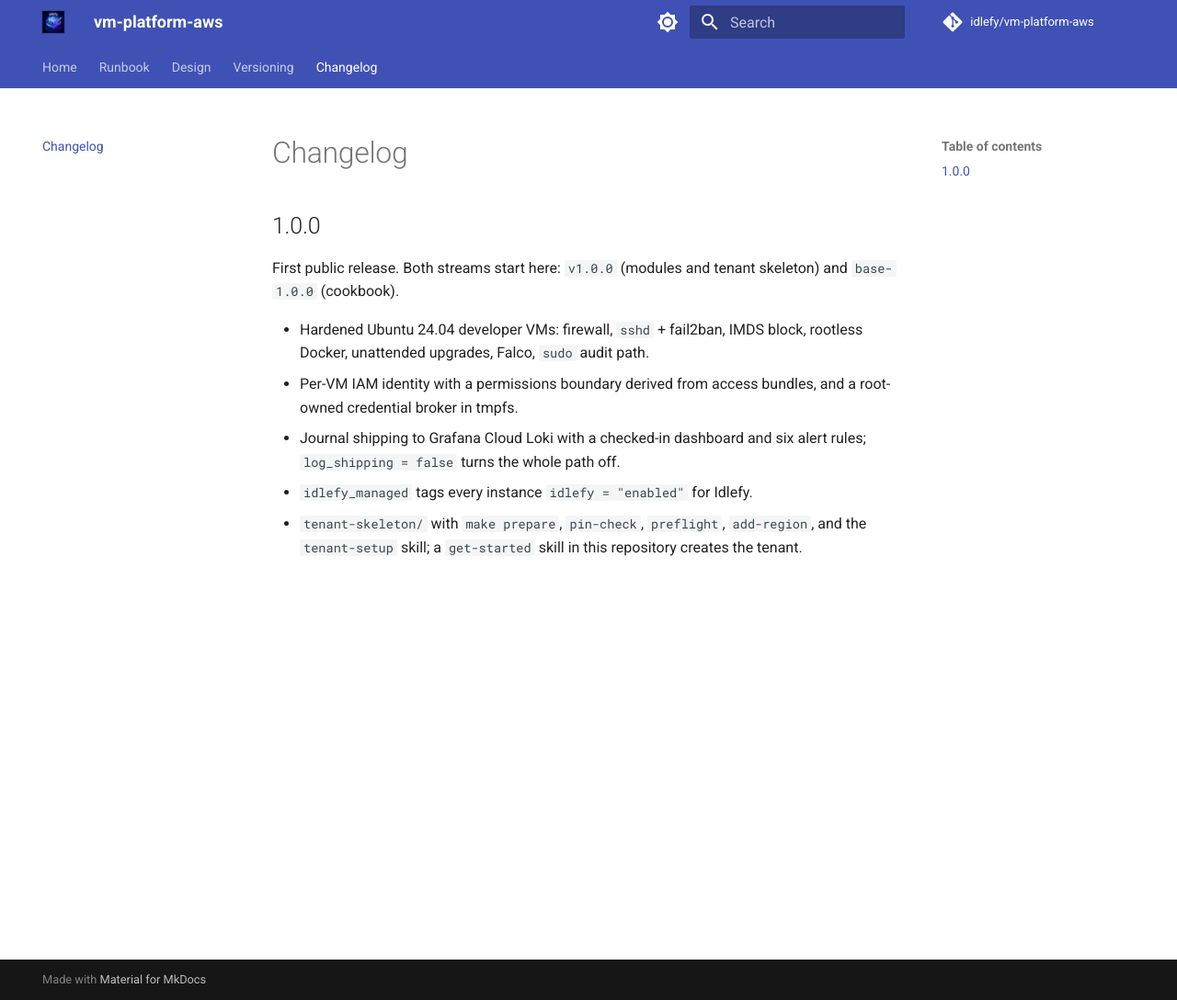
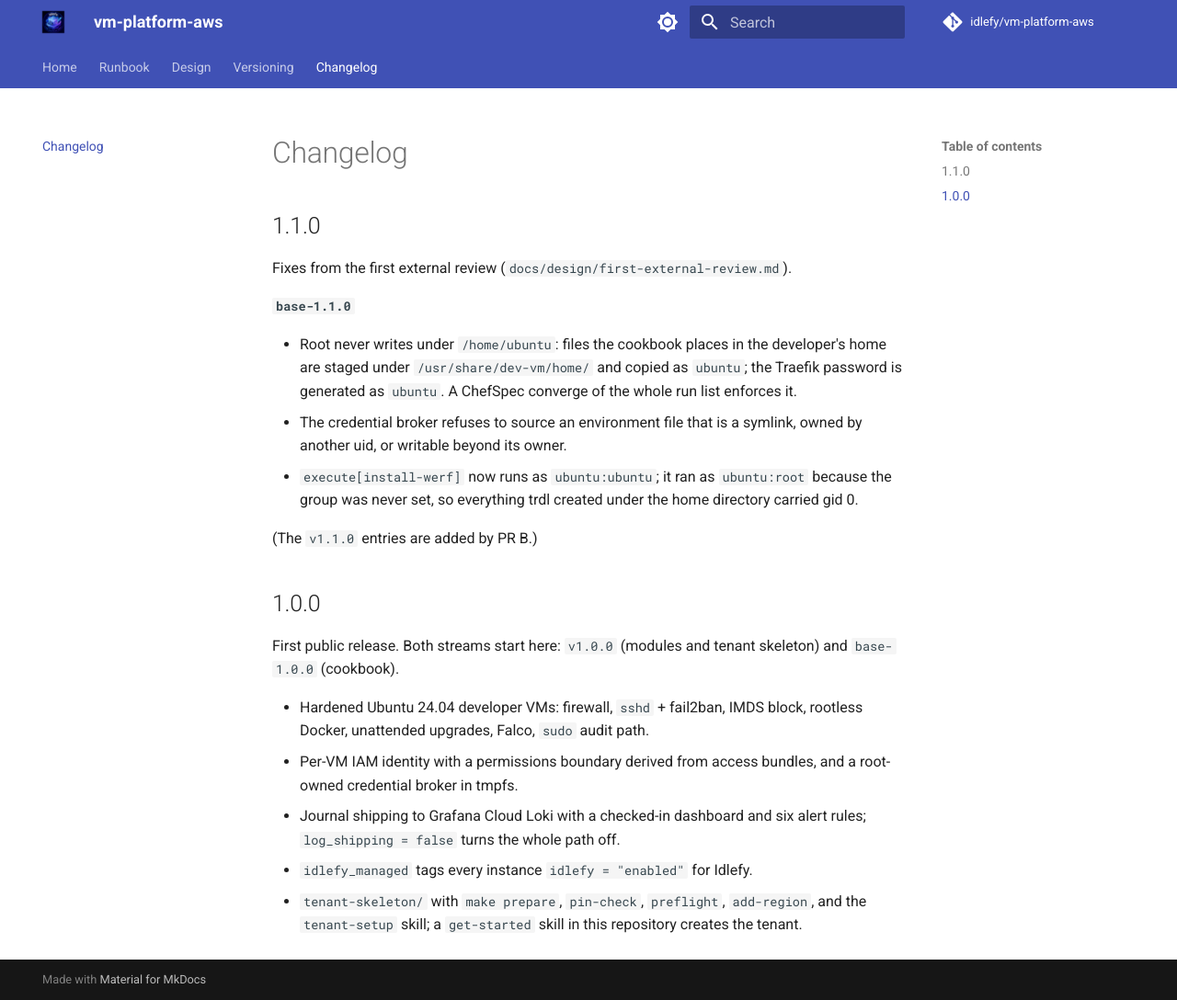
Before and after one commit to idlefy/vm-platform-aws, an MkDocs documentation site: the page built from docs/changelog.md, in a window 1280 px wide and 1088 px high. Shown: the whole window at 92% size. Built offline with MkDocs 1.6.1 and Material for MkDocs 9.7.7, drawn with Linux system fonts in a browser that asks for light colours; comment, search, counter and statistics services are not loaded.

Commit message:
chore(base): 1.1.0 — document the home-directory boundary; regenerate the lock
Co-Authored-By: Claude Fable 5.1 <noreply@anthropic.com>
Claude-Session: https://claude.ai/code/session_01YSiSgv93NYNk56C1Vuy2VA

```diff
--- a/docs/changelog.md
+++ b/docs/changelog.md
@@ -1,4 +1,22 @@
 # Changelog
+
+## 1.1.0
+
+Fixes from the first external review (`docs/design/first-external-review.md`).
+
+**`base-1.1.0`**
+
+- Root never writes under `/home/ubuntu`: files the cookbook places in the
+  developer's home are staged under `/usr/share/dev-vm/home/` and copied as
+  `ubuntu`; the Traefik password is generated as `ubuntu`. A ChefSpec converge
+  of the whole run list enforces it.
+- The credential broker refuses to source an environment file that is a
+  symlink, owned by another uid, or writable beyond its owner.
+- `execute[install-werf]` now runs as `ubuntu:ubuntu`; it ran as `ubuntu:root`
+  because the group was never set, so everything trdl created under the home
+  directory carried gid 0.
+
+(The `v1.1.0` entries are added by PR B.)
 
 ## 1.0.0
 
```
Also changed, not shown: CLAUDE.md (+13 -0 lines), cinc/README.md (+18 -0 lines), docs/design/first-external-review.md (+2 -0 lines), 2 other files.
